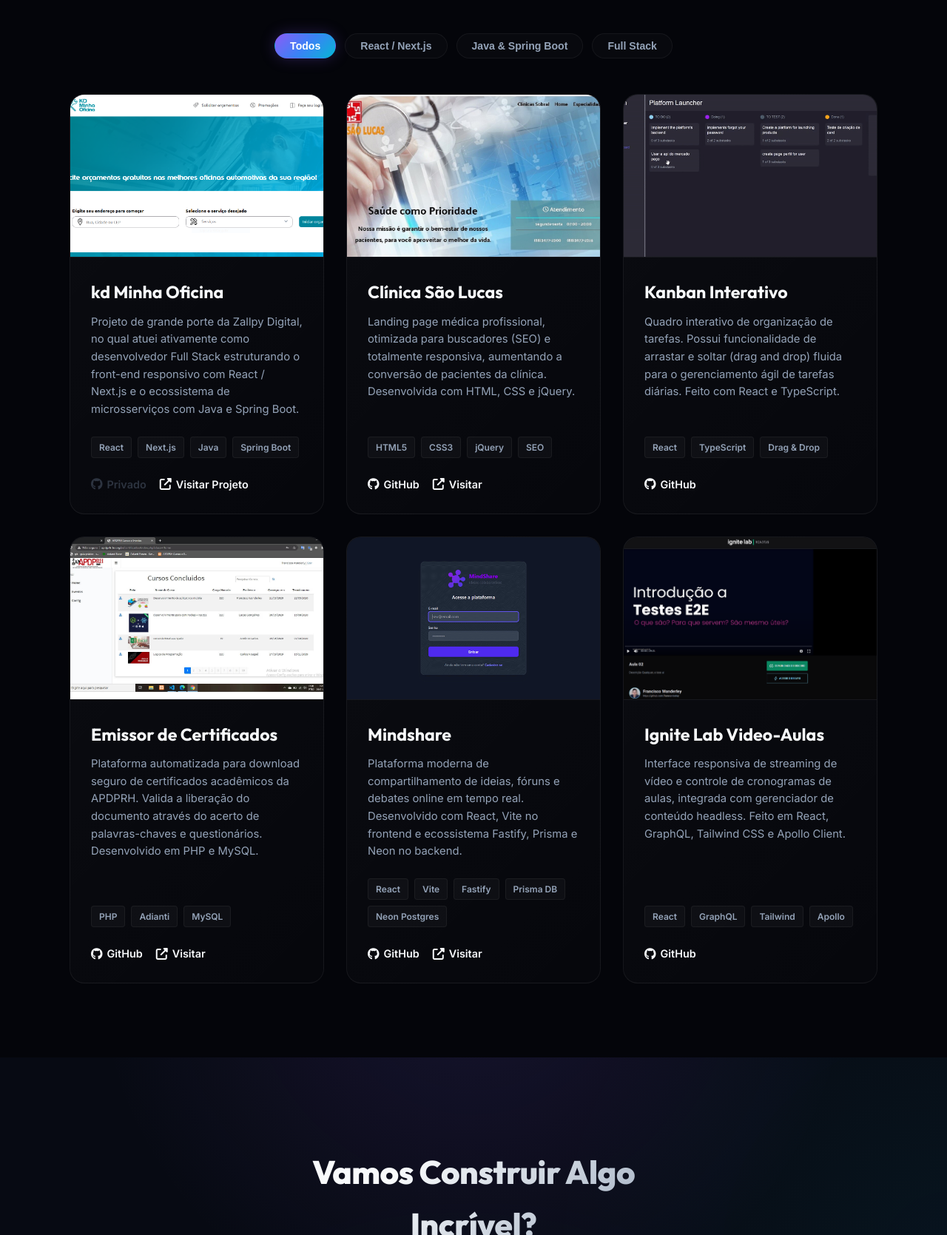
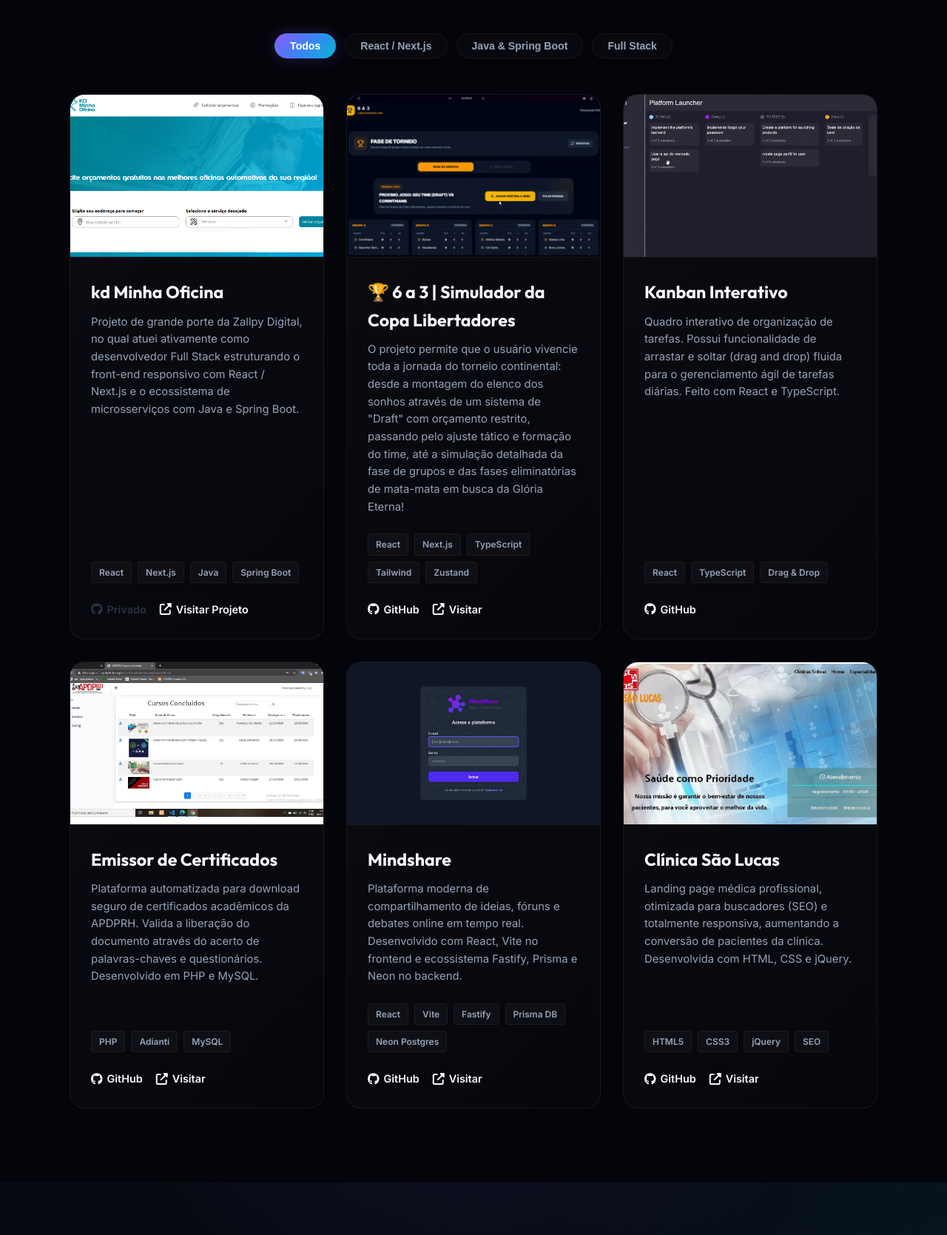
Before and after one commit to franwanderley/portfolio, a plain HTML site: page index.html in a window 1280 px wide. Shown: the part 4300-5969 px from the top of the page at 74% size. Drawn offline with Linux system fonts and the light colour scheme; animation ran at ten frames a second.

Commit message:
add project 6 a 3

```diff
--- a/index.html
+++ b/index.html
@@ -257,22 +257,23 @@
                     </div>
 
                     <!-- Project 2 -->
-                    <div class="project-card" data-category="frontend">
+                     <div class="project-card" data-category="frontend react">
                         <div class="project-img-wrapper">
-                            <img src="./img/notebook2.jpg" alt="Landing Page Clínica São Lucas">
+                            <img src="./img/6a3.gif" alt="Jogo de simulação de partidas de futebol">
                         </div>
                         <div class="project-card-content">
-                            <h3>Clínica São Lucas</h3>
-                            <p>Landing page médica profissional, otimizada para buscadores (SEO) e totalmente responsiva, aumentando a conversão de pacientes da clínica. Desenvolvida com HTML, CSS e jQuery.</p>
+                            <h3>🏆 6 a 3 | Simulador da Copa Libertadores</h3>
+                            <p>O projeto permite que o usuário vivencie toda a jornada do torneio continental: desde a montagem do elenco dos sonhos através de um sistema de "Draft" com orçamento restrito, passando pelo ajuste tático e formação do time, até a simulação detalhada da fase de grupos e das fases eliminatórias de mata-mata em busca da Glória Eterna!</p>
                             <div class="project-tech-tags">
-                                <span class="project-tech-tag">HTML5</span>
-                                <span class="project-tech-tag">CSS3</span>
-                                <span class="project-tech-tag">jQuery</span>
-                                <span class="project-tech-tag">SEO</span>
+                                <span class="project-tech-tag">React</span>
+                                <span class="project-tech-tag">Next.js</span>
+                                <span class="project-tech-tag">TypeScript</span>
+                                <span class="project-tech-tag">Tailwind</span>
+                                <span class="project-tech-tag">Zustand</span>
                             </div>
                             <div class="project-links">
-                                <a href="https://github.com/franwanderley/clinicasaolucas" target="_blank" rel="noopener noreferrer"><i class="fab fa-github"></i> GitHub</a>
-                                <a href="https://celadon-sprinkles-6d47f6.netlify.app/saolucas" target="_blank" rel="noopener noreferrer"><i class="fas fa-external-link-alt"></i> Visitar</a>
+                                <a href="https://github.com/franwanderley/simula-o-libertadores" target="_blank" rel="noopener noreferrer"><i class="fab fa-github"></i> GitHub</a>
+                                <a href="https://simula-o-libertadores.vercel.app" target="_blank" rel="noopener noreferrer"><i class="fas fa-external-link-alt"></i> Visitar</a>
                             </div>
                         </div>
                     </div>
@@ -339,21 +340,22 @@
                     </div>
 
                     <!-- Project 6 -->
-                    <div class="project-card" data-category="frontend react">
+                    <div class="project-card" data-category="frontend">
                         <div class="project-img-wrapper">
-                            <img src="./img/site-de-video.png" alt="Plataforma de Vídeo-Aulas">
+                            <img src="./img/notebook2.jpg" alt="Landing Page Clínica São Lucas">
                         </div>
                         <div class="project-card-content">
-                            <h3>Ignite Lab Video-Aulas</h3>
-                            <p>Interface responsiva de streaming de vídeo e controle de cronogramas de aulas, integrada com gerenciador de conteúdo headless. Feito em React, GraphQL, Tailwind CSS e Apollo Client.</p>
+                            <h3>Clínica São Lucas</h3>
+                            <p>Landing page médica profissional, otimizada para buscadores (SEO) e totalmente responsiva, aumentando a conversão de pacientes da clínica. Desenvolvida com HTML, CSS e jQuery.</p>
                             <div class="project-tech-tags">
-                                <span class="project-tech-tag">React</span>
-                                <span class="project-tech-tag">GraphQL</span>
-                                <span class="project-tech-tag">Tailwind</span>
-                                <span class="project-tech-tag">Apollo</span>
+                                <span class="project-tech-tag">HTML5</span>
+                                <span class="project-tech-tag">CSS3</span>
+                                <span class="project-tech-tag">jQuery</span>
+                                <span class="project-tech-tag">SEO</span>
                             </div>
                             <div class="project-links">
-                                <a href="https://github.com/franwanderley/ignitelab-react" target="_blank" rel="noopener noreferrer"><i class="fab fa-github"></i> GitHub</a>
+                                <a href="https://github.com/franwanderley/clinicasaolucas" target="_blank" rel="noopener noreferrer"><i class="fab fa-github"></i> GitHub</a>
+                                <a href="https://celadon-sprinkles-6d47f6.netlify.app/saolucas" target="_blank" rel="noopener noreferrer"><i class="fas fa-external-link-alt"></i> Visitar</a>
                             </div>
                         </div>
                     </div>
--- a/script.js
+++ b/script.js
@@ -13,7 +13,8 @@ document.addEventListener("DOMContentLoaded", () => {
     const currentScrollY = window.scrollY;
 
     // Update scroll progress indicator
-    const totalScroll = document.documentElement.scrollHeight - window.innerHeight;
+    const totalScroll =
+      document.documentElement.scrollHeight - window.innerHeight;
     if (totalScroll > 0) {
       const scrollPercent = (currentScrollY / totalScroll) * 100;
       scrollIndicator.style.width = `${scrollPercent}%`;
@@ -39,7 +40,10 @@ document.addEventListener("DOMContentLoaded", () => {
     sections.forEach((section) => {
       const sectionTop = section.offsetTop - 120;
       const sectionHeight = section.offsetHeight;
-      if (currentScrollY >= sectionTop && currentScrollY < sectionTop + sectionHeight) {
+      if (
+        currentScrollY >= sectionTop &&
+        currentScrollY < sectionTop + sectionHeight
+      ) {
         currentActiveSectionId = section.getAttribute("id");
       }
     });
@@ -97,7 +101,7 @@ document.addEventListener("DOMContentLoaded", () => {
   }, observerOptions);
 
   const hiddenElements = document.querySelectorAll(
-    ".reveal-slide-up, .reveal-slide-left, .reveal-slide-right, .reveal-fade"
+    ".reveal-slide-up, .reveal-slide-left, .reveal-slide-right, .reveal-fade",
   );
   hiddenElements.forEach((el) => observer.observe(el));
 
@@ -109,7 +113,8 @@ document.addEventListener("DOMContentLoaded", () => {
   const timelineContainer = document.querySelector(".timeline");
 
   function animateTimelineProgress() {
-    if (!timelineProgress || !timelineContainer || timelineItems.length === 0) return;
+    if (!timelineProgress || !timelineContainer || timelineItems.length === 0)
+      return;
 
     const triggerOffset = window.innerHeight * 0.7; // Animate when line passes 70% of screen height
     const containerRect = timelineContainer.getBoundingClientRect();
@@ -117,7 +122,8 @@ document.addEventListener("DOMContentLoaded", () => {
     const containerHeight = containerRect.height;
 
     // Scroll progress through timeline container
-    const scrollFromContainerTop = (window.scrollY + triggerOffset) - containerTop;
+    const scrollFromContainerTop =
+      window.scrollY + triggerOffset - containerTop;
     let progressPercent = (scrollFromContainerTop / containerHeight) * 100;
 
     // Clamp between 0% and 100%
@@ -179,13 +185,12 @@ document.addEventListener("DOMContentLoaded", () => {
   if (canvas) {
     const ctx = canvas.getContext("2d");
     let particlesArray = [];
-    let animationFrameId;
 
     // Mouse coordinates
     let mouse = {
       x: null,
       y: null,
-      radius: 120 // Interaction radius
+      radius: 120, // Interaction radius
     };
 
     window.addEventListener("mousemove", (event) => {
@@ -272,23 +277,29 @@ document.addEventListener("DOMContentLoaded", () => {
     function initParticles() {
       particlesArray = [];
       // Dynamic particle count based on canvas width
-      const numberOfParticles = Math.min(70, Math.floor((canvas.width * canvas.height) / 12000));
+      const numberOfParticles = Math.min(
+        70,
+        Math.floor((canvas.width * canvas.height) / 12000),
+      );
 
       const particleColors = [
         "rgba(139, 92, 246, 0.25)", // Violet glow
-        "rgba(6, 182, 212, 0.25)",  // Cyan glow
-        "rgba(59, 130, 246, 0.2)"    // Blue glow
+        "rgba(6, 182, 212, 0.25)", // Cyan glow
+        "rgba(59, 130, 246, 0.2)", // Blue glow
       ];
 
       for (let i = 0; i < numberOfParticles; i++) {
         let size = Math.random() * 2.5 + 1;
         let x = Math.random() * (canvas.width - size * 2) + size;
         let y = Math.random() * (canvas.height - size * 2) + size;
-        let directionX = (Math.random() * 0.6) - 0.3;
-        let directionY = (Math.random() * 0.6) - 0.3;
-        let color = particleColors[Math.floor(Math.random() * particleColors.length)];
+        let directionX = Math.random() * 0.6 - 0.3;
+        let directionY = Math.random() * 0.6 - 0.3;
+        let color =
+          particleColors[Math.floor(Math.random() * particleColors.length)];
 
-        particlesArray.push(new Particle(x, y, directionX, directionY, size, color));
+        particlesArray.push(
+          new Particle(x, y, directionX, directionY, size, color),
+        );
       }
     }
 
@@ -303,7 +314,7 @@ document.addEventListener("DOMContentLoaded", () => {
 
           if (distance < maxDistance) {
             // Faint opacity based on distance
-            let opacity = (1 - (distance / maxDistance)) * 0.12;
+            let opacity = (1 - distance / maxDistance) * 0.12;
             ctx.strokeStyle = `rgba(139, 92, 246, ${opacity})`;
             ctx.lineWidth = 0.8;
             ctx.beginPath();
```
Also changed, not shown: img/6a3.gif (added).
